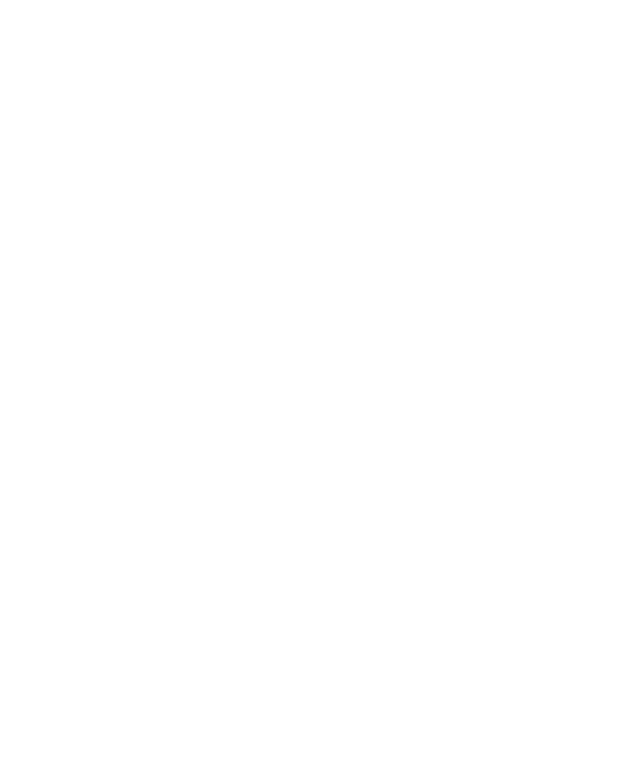
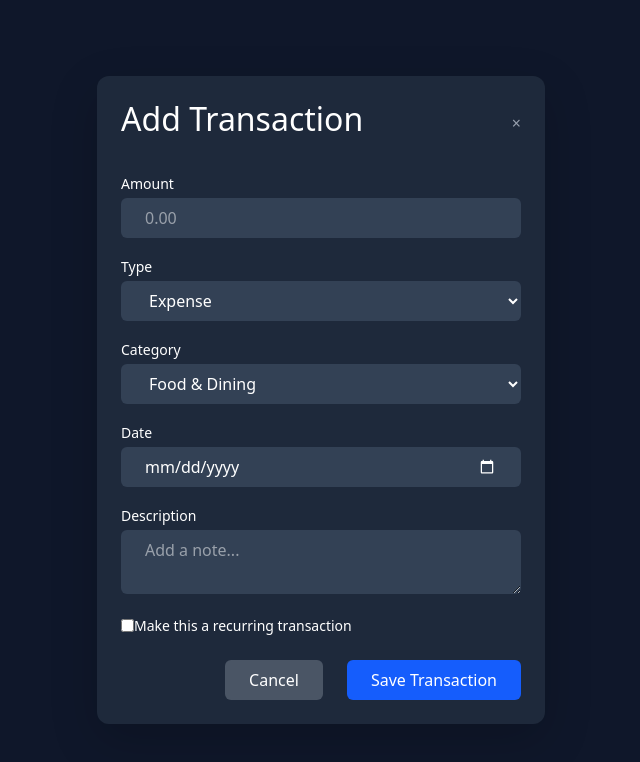
Before and after one commit to Shashankg27/Personal-Finance, a React (Vite) app in the folder frontend/: page /transactions/addTransaction in a window 1280 px wide. Shown: the top 762 px of the page, without its empty margins (319-959 px from the left). Built offline with nearby package versions, Linux system fonts and the light colour scheme.

Commit message:
addTransaction

```diff
--- a/frontend/src/components/partials/AddTransaction.jsx
+++ b/frontend/src/components/partials/AddTransaction.jsx
@@ -1,11 +1,88 @@
-import React from 'react'
+import React from "react";
 
 const AddTransaction = () => {
   return (
-    <div>
+    <div className="min-h-screen flex items-center justify-center bg-[#0f172a] px-4">
+      <div className="bg-[#1e293b] text-white rounded-xl w-full max-w-md p-6 shadow-lg relative">
+        {/* Header */}
+        <div className="flex justify-between items-center mb-4">
+          <h2 className="text-lg font-semibold">Add Transaction</h2>
+          <button className="text-gray-400 hover:text-white text-xl">
+            &times;
+          </button>
+        </div>
+        {/* Form */}
+        <form className="space-y-4">
+          {/* Amount */}
+          <div>
+            <label className="block text-sm mb-1">Amount</label>
+            <input
+              type="number"
+              placeholder="0.00"
+              className="w-full px-4 py-2 bg-[#334155] text-white rounded focus:outline-none focus:ring-2 focus:ring-blue-500"
+            />
+          </div>
+          {/* Type */}
+          <div>
+            <label className="block text-sm mb-1">Type</label>
+            <select className="w-full px-4 py-2 bg-[#334155] text-white rounded focus:outline-none focus:ring-2 focus:ring-blue-500">
+              <option value="expense">Expense</option>
+              <option value="income">Income</option>
+            </select>
+          </div>
+          {/* Category */}
+          <div>
+            <label className="block text-sm mb-1">Category</label>
+            <select className="w-full px-4 py-2 bg-[#334155] text-white rounded focus:outline-none focus:ring-2 focus:ring-blue-500">
+              <option value="food">Food & Dining</option>
+              <option value="transport">Transport</option>
+              <option value="shopping">Shopping</option>
+              {/* Add more categories as needed */}
+            </select>
+          </div>
+          {/* Date */}
+          <div>
+            <label className="block text-sm mb-1">Date</label>
+            <input
+              type="date"
+              className="w-full px-4 py-2 bg-[#334155] text-white rounded focus:outline-none focus:ring-2 focus:ring-blue-500"
+            />
+          </div>
+          {/* Description */}
+          <div>
+            <label className="block text-sm mb-1">Description</label>
+            <textarea
+              placeholder="Add a note..."
+              rows={2}
+              className="w-full px-4 py-2 bg-[#334155] text-white rounded resize-none focus:outline-none focus:ring-2 focus:ring-blue-500"
+            />
+          </div>
+          {/* Recurring */}
+          <div className="flex items-center">
+            <input type="checkbox" id="recurring" className="mr-2" />
+            <label className="text-sm">
+              Make this a recurring transaction
+            </label>
+          </div>
+          {/* Buttons */}
+          <div className="flex justify-end gap-4 mt-4">
+            <button
+              type="button"
+              className="bg-gray-600 text-white px-4 py-2 rounded hover:bg-gray-700 transition"
+            >
+              Cancel
+            </button>
+            <button
+              type="submit"
+              className="bg-blue-600 text-white px-4 py-2 rounded hover:bg-blue-700 transition"
+            >
+              Save Transaction
+            </button>
+          </div>
+        </form>
+      </div>
+    </div>
+  );
+};
 
-    </div>
-  )
-}
-
-export default AddTransaction
+export default AddTransaction;
```
